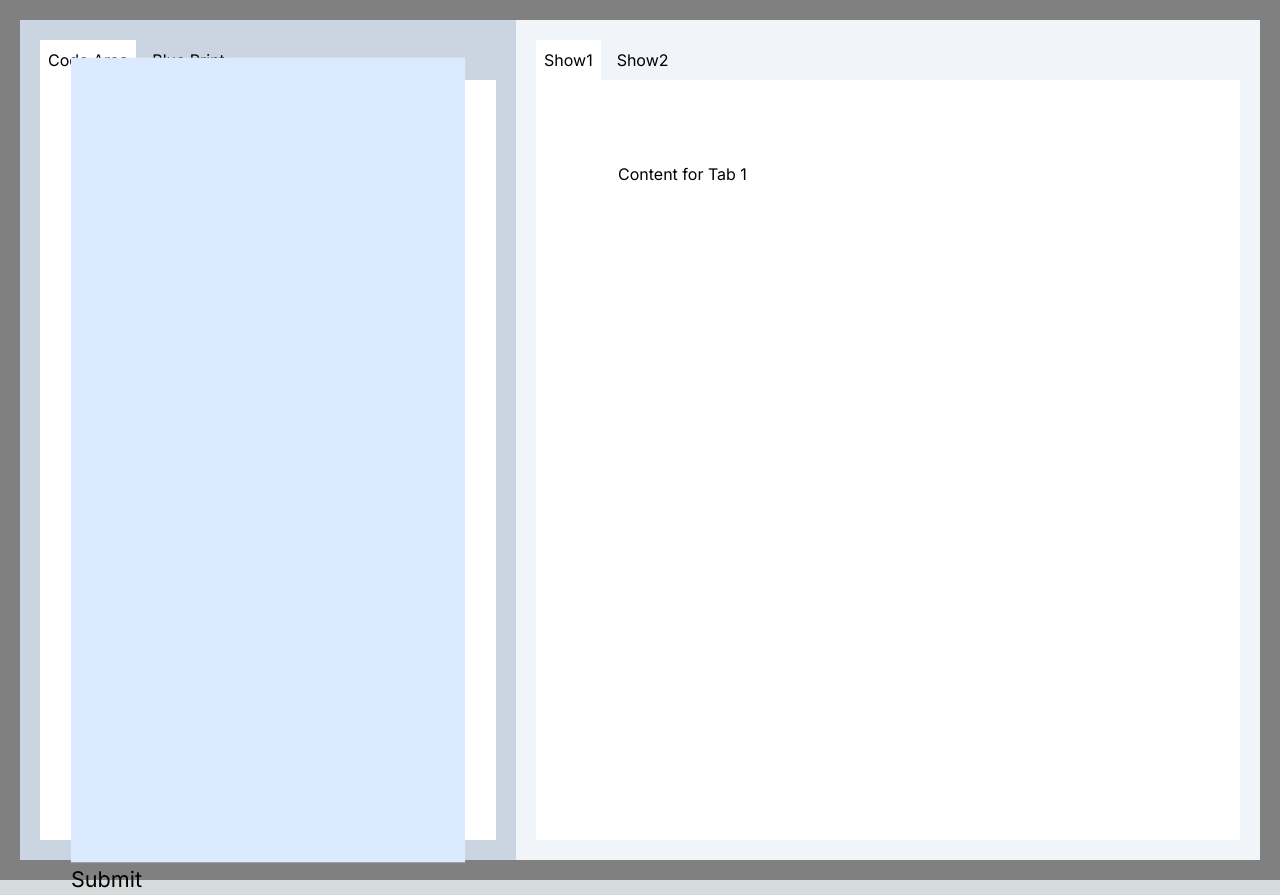
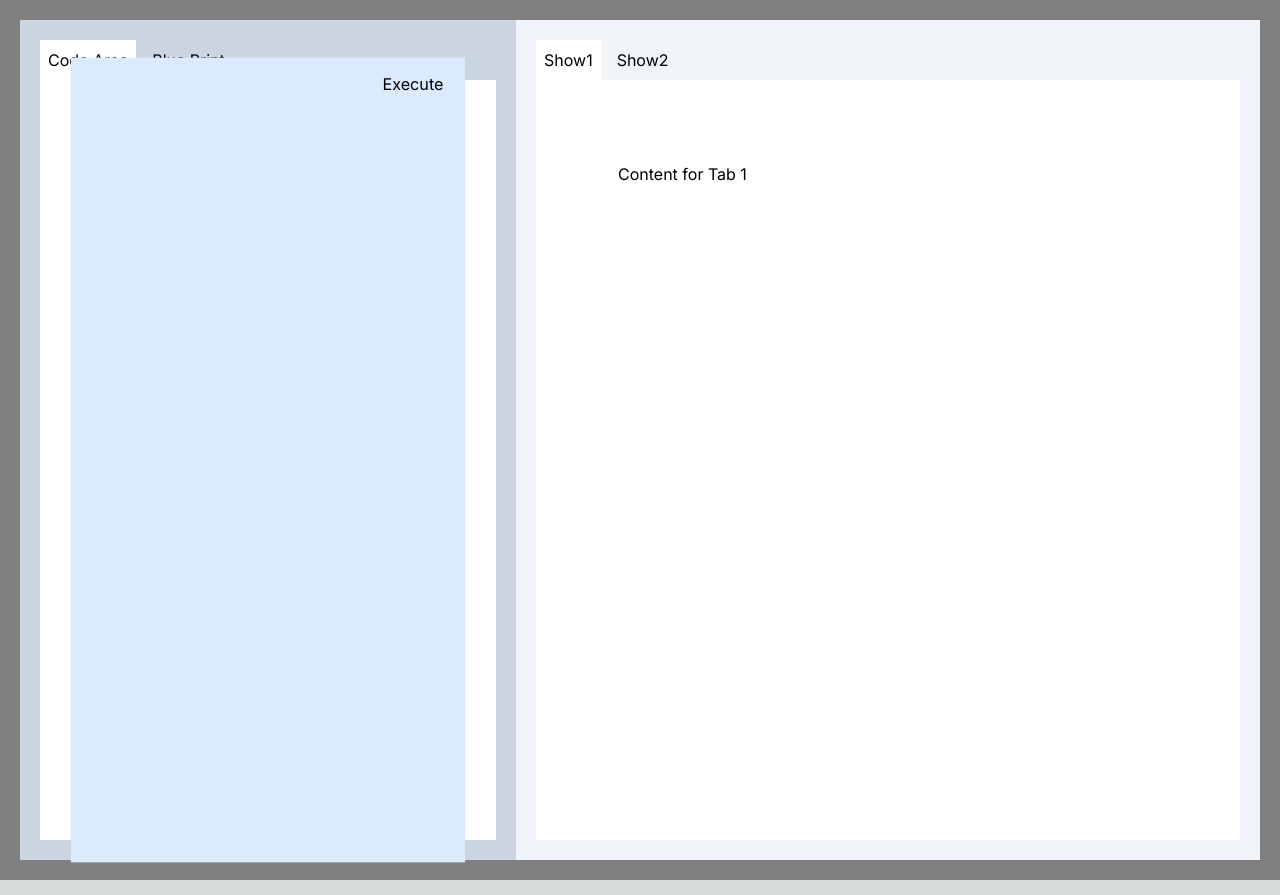
Before and after one commit to DaViz2/data_visualizer, a Next.js app: page / in a window 1280 px wide. Built offline with nearby package versions, Linux system fonts and the light colour scheme.

Commit message:
text 저장

```diff
--- a/src/app/components/area/board.tsx
+++ b/src/app/components/area/board.tsx
@@ -1,5 +1,39 @@
 'use client';
 
+import React from 'react';
+import { saveAs } from 'file-saver';
+import ExecuteButton from './executebutton';
+
+interface BoardProps {
+  code: string;
+  setCode: (code: string) => void;
+}
+
+function Board({ code, setCode }: BoardProps) {
+  const handleCodeChange = (event: React.ChangeEvent<HTMLTextAreaElement>) => {
+    setCode(event.target.value);
+  };
+
+  const handleSaveToFile = () => {
+    const blob = new Blob([code], { type: 'application/json;charset=utf-8' });
+    saveAs(blob, 'code.json');
+  };
+
+  return (
+    <div className="w-full h-full transform scale-130">
+      <textarea
+        className="flex w-full h-full resize-none outline-none bg-blue-100"
+        value={code}
+        onChange={handleCodeChange}
+      />
+      <ExecuteButton handleExecute={handleSaveToFile} />
+    </div>
+  );
+}
+
+export default Board;
+
+/*
 import React, { useState } from 'react';
 import { saveAs } from 'file-saver';
 
@@ -32,26 +66,4 @@ function Board() {
 }
 
 export default Board;
-/*
-function Board() {
-  const [content, setContent] = useState('');
-
-  const handleContentChange = (e: ChangeEvent<HTMLTextAreaElement>) => {
-    setContent(e.target.value);
-  };
-
-  return (
-    <div className="w-full h-full transform scale-130">
-      <textarea
-        id="content"
-        value={content}
-        onChange={handleContentChange}
-        placeholder="input code here"
-        className="flex w-full h-full resize-none outline-none bg-blue-100"
-      />
-    </div>
-  );
-}
-
-export default Board;
 */
--- /dev/null
+++ b/src/app/components/area/executebutton.tsx
@@ -0,0 +1,19 @@
+import React from 'react';
+
+interface SaveButtonProps {
+  handleExecute: () => void;
+}
+
+function ExecuteButton({ handleExecute }: SaveButtonProps): JSX.Element {
+  return (
+    <button
+      type="button"
+      onClick={handleExecute}
+      className="absolute top-0 right-0 mt-2 mr-2 text-xs px-2 py-1"
+    >
+      Execute
+    </button>
+  );
+}
+
+export default ExecuteButton;
--- a/src/app/components/area/stage.tsx
+++ /dev/null
@@ -1,7 +0,0 @@
-export default function Stage() {
-  return (
-    <div className="flex w-full h-full">
-      <div className="flex grow-[1] h-[100%] flex-col items-center p-24 bg-slate-100" />
-    </div>
-  );
-}
--- a/src/app/components/area/submitbutton.tsx
+++ /dev/null
@@ -1,21 +0,0 @@
-import React from 'react';
-import { saveAs } from 'file-saver';
-
-interface SubmitButtonProps {
-  code: string;
-}
-
-export default function SubmitButton({ code }: SubmitButtonProps) {
-  const handleCodeSubmit = () => {
-    const blob = new Blob([JSON.stringify({ code })], {
-      type: 'text/plain;charset=utf-8',
-    });
-    saveAs(blob, 'code.json');
-  };
-
-  return (
-    <button type="button" onClick={handleCodeSubmit}>
-      Submit
-    </button>
-  );
-}
--- a/src/app/components/area/userarea.tsx
+++ b/src/app/components/area/userarea.tsx
@@ -1,15 +1,23 @@
-import React from 'react';
+'use client';
+
+import React, { useState } from 'react';
 import Tabs from '../tab/tabs';
 import Board from './board';
 
 export default function Userarea() {
+  const [code, setCode] = useState('');
+
   const tabs = [
-    { label: 'Code Area', id: 0, content: <Board /> },
+    {
+      label: 'Code Area',
+      id: 0,
+      content: <Board code={code} setCode={setCode} />,
+    },
     { label: 'Blue Print', id: 1, content: <div>Content for Tab 2</div> },
   ];
 
   return (
-    <div className=" w-full h-screen">
+    <div className=" w-full h-screen flex">
       <Tabs tabs={tabs} />
     </div>
   );
--- a/src/app/components/components.tsx
+++ b/src/app/components/components.tsx
@@ -1,4 +1,3 @@
 export { default as Userarea } from './area/userarea';
 export { default as Showarea } from './area/showarea';
-export { default as Stage } from './area/stage';
 export { default as Board } from './area/board';
```
